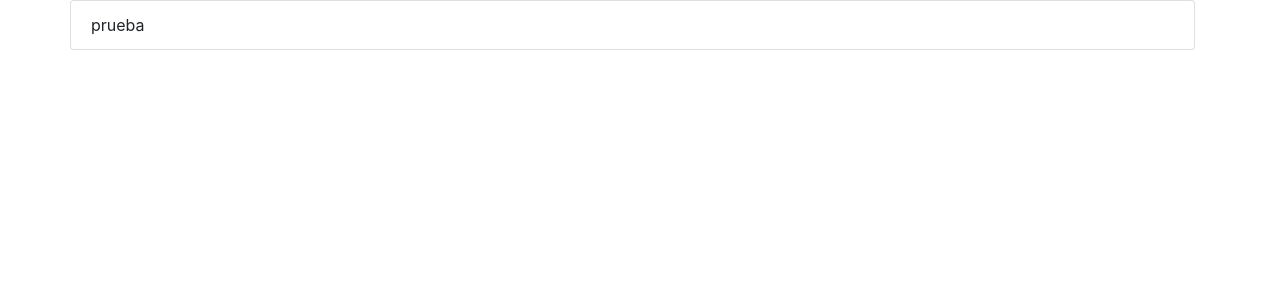
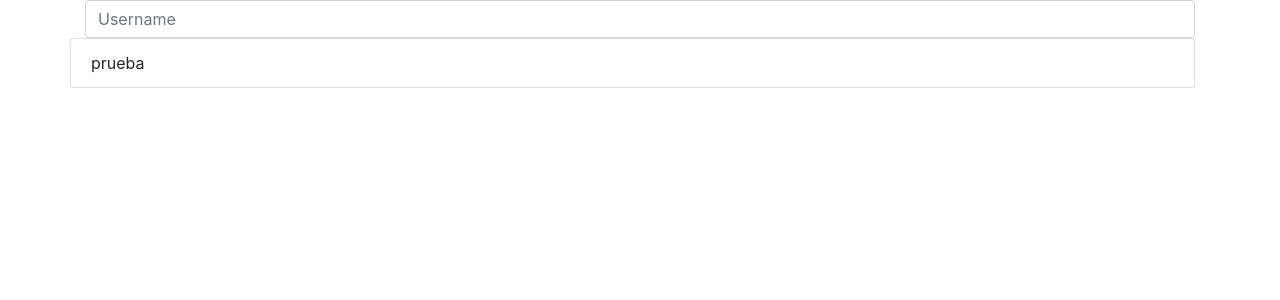
Before and after one commit to cabedux/gestor-tareas, an Angular app: page / in a window 1280 px wide. Shown: the top 300 px of the page. Built offline with nearby package versions, Linux system fonts and the light colour scheme.

Commit message:
add new component add-new-task

```diff
--- a/src/app/app.component.html
+++ b/src/app/app.component.html
@@ -1,3 +1,4 @@
 <div class="container">
+  <app-add-new-task></app-add-new-task>
   <app-task-list [tasks]="tasks"></app-task-list>
 </div>
--- a/src/app/app.module.ts
+++ b/src/app/app.module.ts
@@ -3,11 +3,13 @@ import { NgModule } from '@angular/core';
 
 import { AppComponent } from './app.component';
 import { TaskListComponent } from './components/task-list/task-list.component';
+import { AddNewTaskComponent } from './components/add-new-task/add-new-task.component';
 
 @NgModule({
   declarations: [
     AppComponent,
-    TaskListComponent
+    TaskListComponent,
+    AddNewTaskComponent
   ],
   imports: [
     BrowserModule
--- /dev/null
+++ b/src/app/components/add-new-task/add-new-task.component.html
@@ -0,0 +1 @@
+<input type="text" class="form-control" placeholder="Username" aria-label="Username" aria-describedby="basic-addon1">
--- /dev/null
+++ b/src/app/components/add-new-task/add-new-task.component.ts
@@ -0,0 +1,15 @@
+import { Component, OnInit } from '@angular/core';
+
+@Component({
+  selector: 'app-add-new-task',
+  templateUrl: './add-new-task.component.html',
+  styleUrls: ['./add-new-task.component.scss']
+})
+export class AddNewTaskComponent implements OnInit {
+
+  constructor() { }
+
+  ngOnInit(): void {
+  }
+
+}
```
Also changed, not shown: src/app/components/add-new-task/add-new-task.component.scss (added), 1 other file (tests, documents, lock files or other folders).
